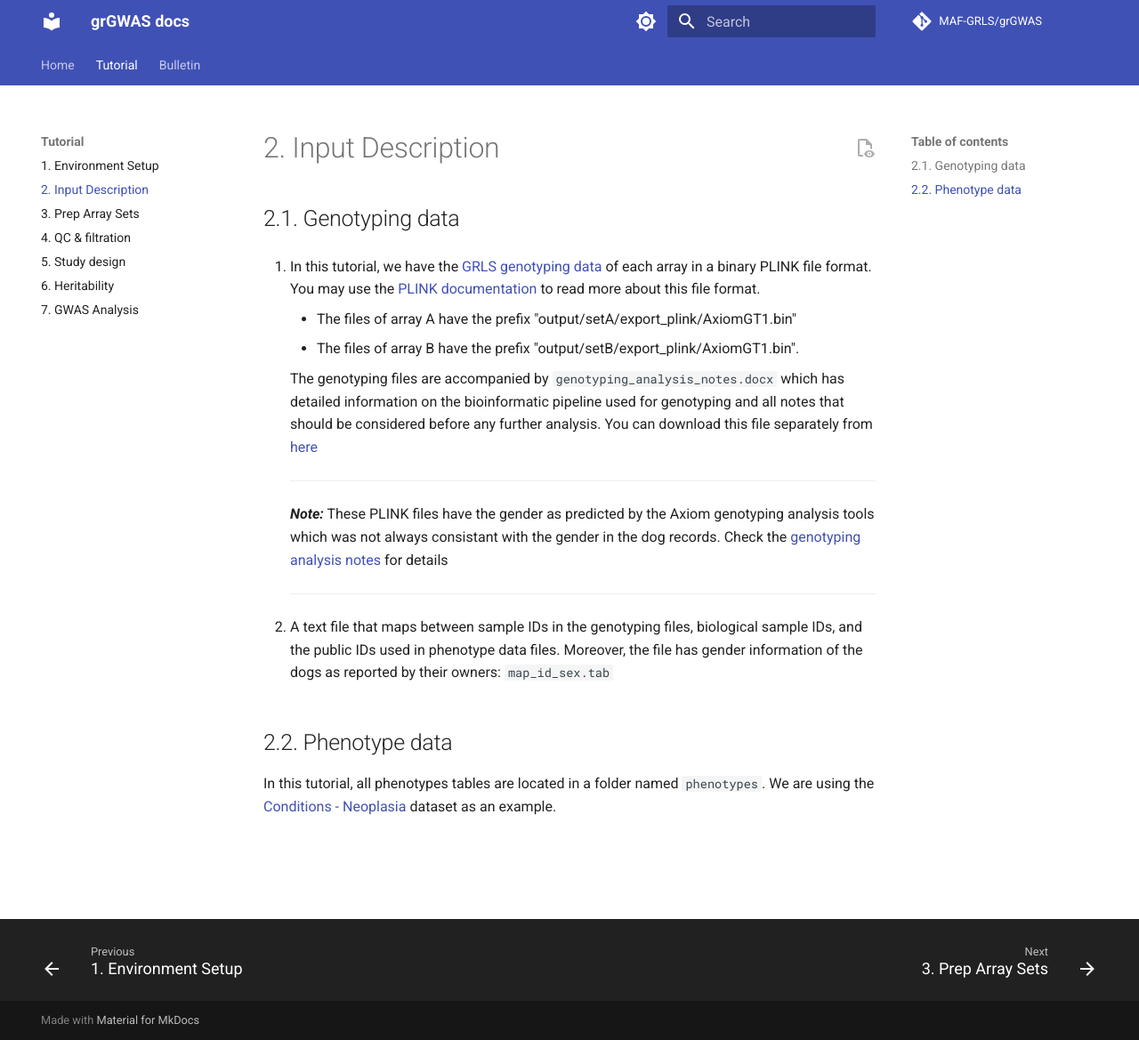
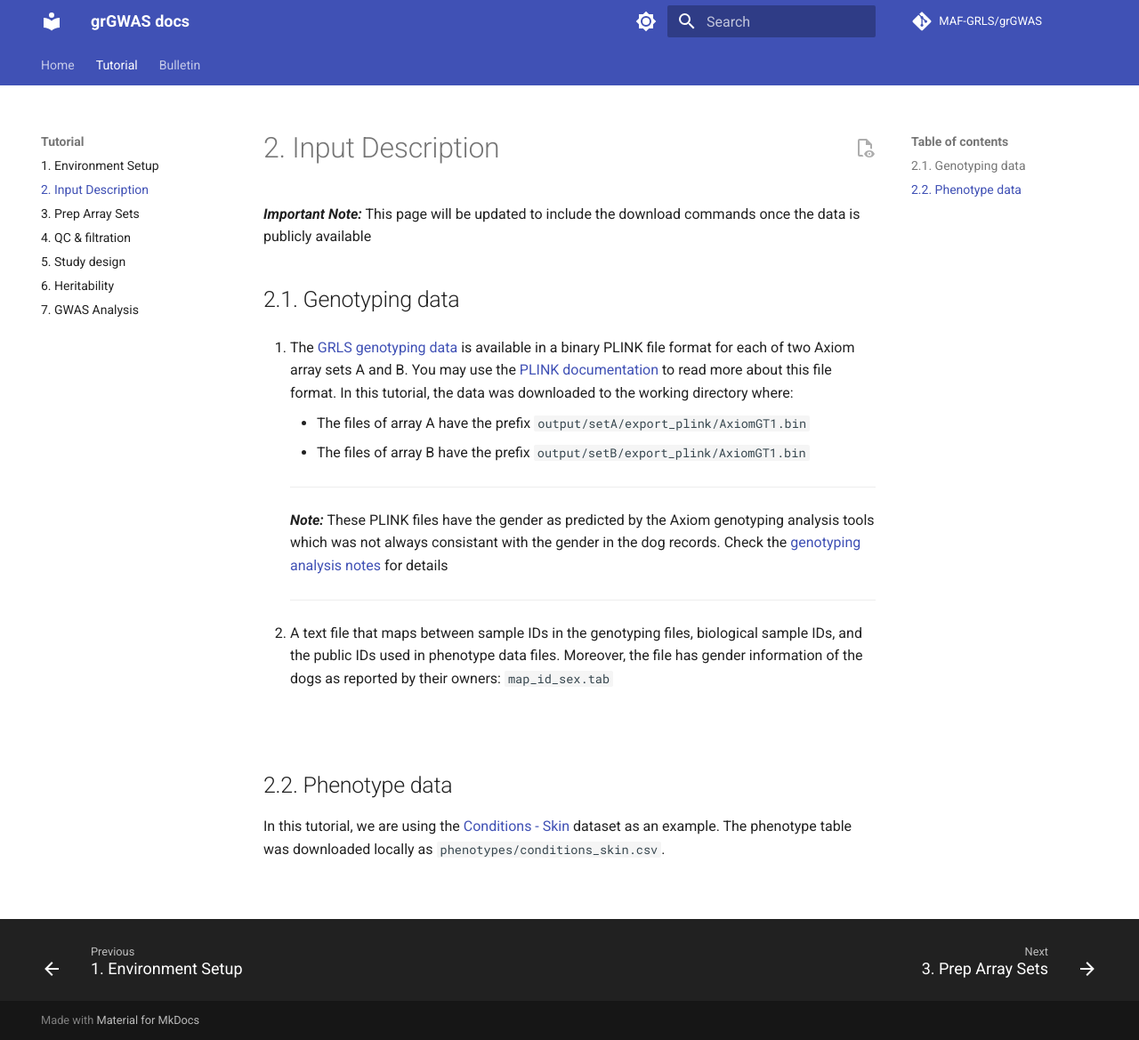
Before and after one commit to morrisanimalfoundation/grGWAS, an MkDocs documentation site: the page built from docs/2.Input_files.md, in a window 1280 px wide and 1169 px high. Shown: the whole window at 89% size. Built offline with MkDocs 1.6.1 and Material for MkDocs 9.7.7, drawn with Linux system fonts in a browser that asks for light colours; comment, search, counter and statistics services are not loaded.

Commit message:
Update 2.Input_files.md

```diff
--- a/docs/2.Input_files.md
+++ b/docs/2.Input_files.md
@@ -1,10 +1,11 @@
+**_Important Note:_** This page will be updated to include the download commands once the data is publicly available
+
 
 ## 2.1. Genotyping data
-1.  In this tutorial, we have the [GRLS genotyping data](https://github.com/MAF-GRLS/grGWAS/blob/dev/GRLS_Axiom.json) of each array in a binary PLINK file format. You may use the [PLINK documentation](https://www.cog-genomics.org/plink/1.9/input#bed) to read more about this file format.
-    - The files of array A have the prefix "output/setA/export_plink/AxiomGT1.bin"
-    - The files of array B have the prefix "output/setB/export_plink/AxiomGT1.bin".
+1.  The [GRLS genotyping data](https://github.com/MAF-GRLS/grGWAS/blob/dev/GRLS_Axiom.json) is available in a binary PLINK file format for each of two Axiom array sets A and B. You may use the [PLINK documentation](https://www.cog-genomics.org/plink/1.9/input#bed) to read more about this file format. In this tutorial, the data was downloaded to the working directory where:
+    - The files of array A have the prefix `output/setA/export_plink/AxiomGT1.bin`
+    - The files of array B have the prefix `output/setB/export_plink/AxiomGT1.bin`
 
-    The genotyping files are accompanied by `genotyping_analysis_notes.docx` which has detailed information on the bioinformatic pipeline used for genotyping and all notes that should be considered before any further analysis. You can download this file separately from [here](https://github.com/MAF-GRLS/grGWAS/raw/main/Genotyping_Analysis_Notes.docx)
 
     ---
     **_Note:_** These PLINK files have the gender as predicted by the Axiom genotyping analysis tools which was not always consistant with the gender in the dog records. Check the [genotyping analysis notes](https://github.com/MAF-GRLS/grGWAS/raw/main/Genotyping_Analysis_Notes.docx) for details
@@ -13,7 +14,9 @@
 
 2.  A text file that maps between sample IDs in the genotyping files, biological sample IDs, and the public IDs used in phenotype data files. Moreover, the file has gender information of the dogs as reported by their owners: `map_id_sex.tab`
 
+<br>
+
 ## 2.2. Phenotype data
-In this tutorial, all phenotypes tables are located in a folder named `phenotypes`. We are using the [Conditions - Neoplasia](https://datacommons.morrisanimalfoundation.org/artisanal_dataset/71) dataset as an example.
+In this tutorial, we are using the [Conditions - Skin](https://datacommons.morrisanimalfoundation.org/artisanal_dataset/91) dataset as an example. The phenotype table was downloaded locally as `phenotypes/conditions_skin.csv`.
 
 <br>
```
